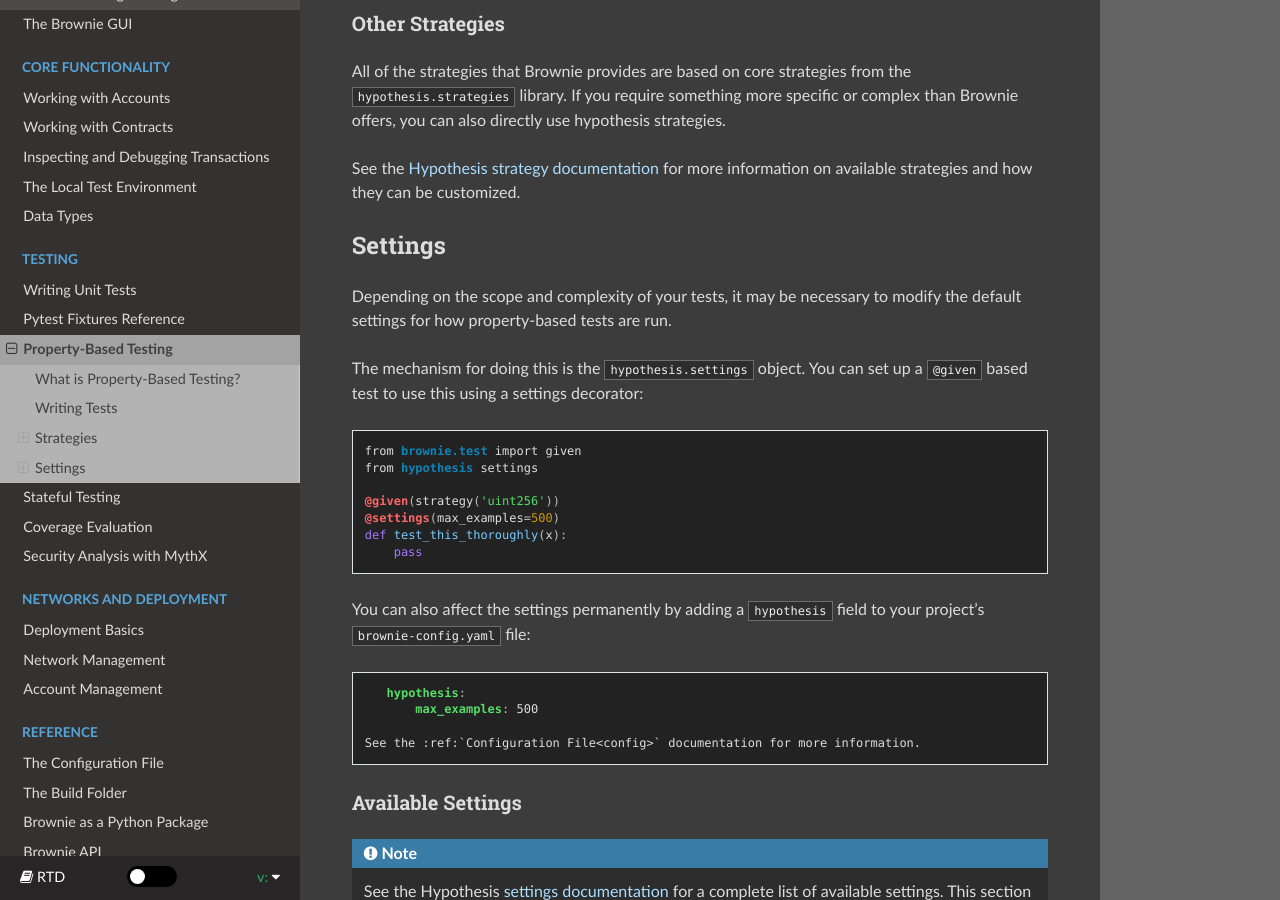
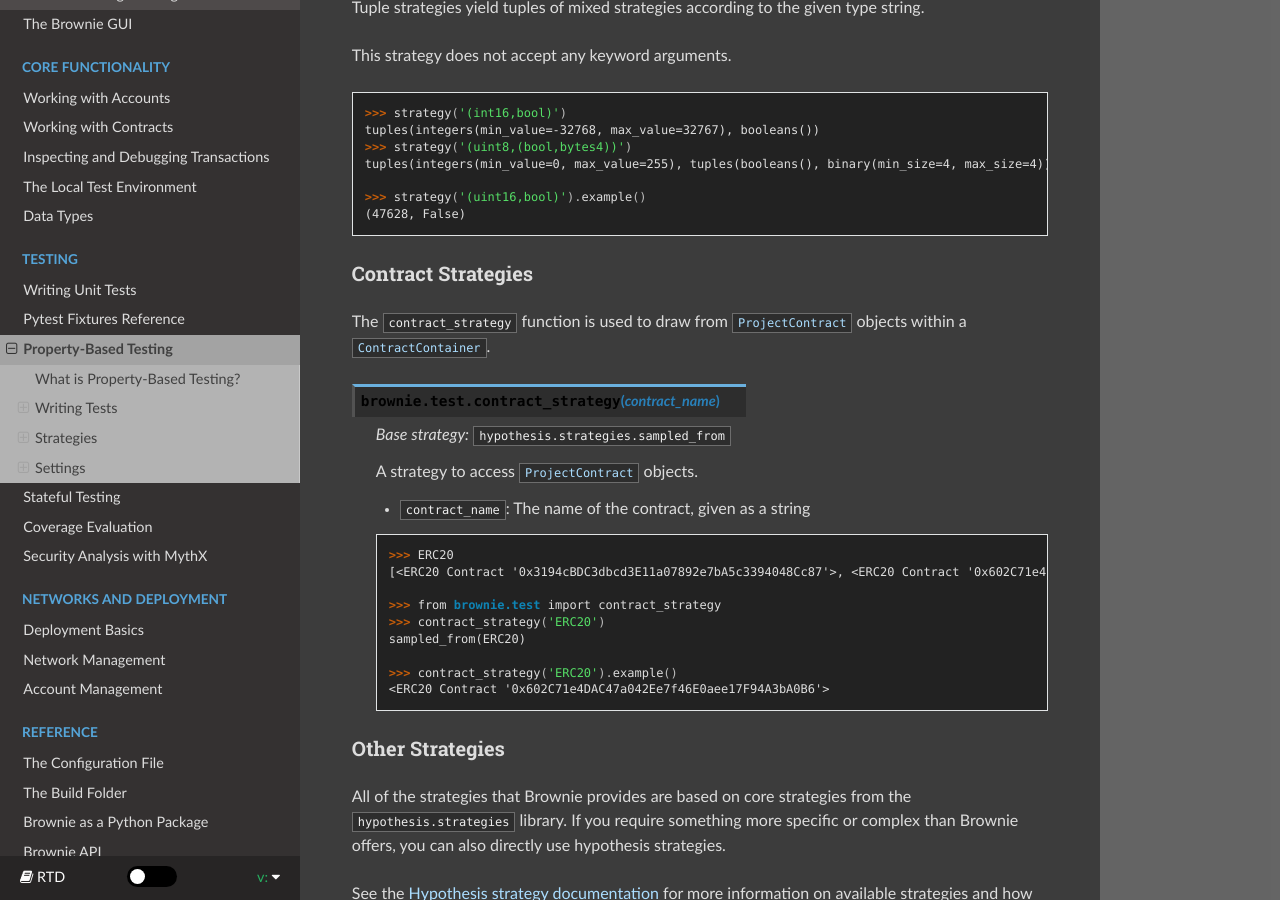
Before and after one commit to eth-brownie/brownie, a Sphinx documentation site: the page built from docs/tests-hypothesis-property.rst, in a window 1280 px wide and 900 px high, scrolled down 6544 px. Built offline with Sphinx 7.4.7 and the Read the Docs theme 2.0.0, drawn with Linux system fonts in a browser that asks for light colours; some of the changed text lies outside the part shown.

Commit message:
docs: contract_strategy

```diff
--- a/docs/tests-hypothesis-property.rst
+++ b/docs/tests-hypothesis-property.rst
@@ -33,8 +33,19 @@
 
     from brownie.test import given, strategy
 
-* ``given`` is a decorator that converts a test function that accepts arguments into a randomized test. This is a thin wrapper around :func:`hypothesis.given <hypothesis.given>`, the API is identical.
-* ``strategy`` is a method for creating :ref:`test strategies<hypothesis-strategies>` based on ABI types.
+.. py:function:: brownie.test.given
+
+    A decorator for turning a test function that accepts arguments into a randomized test.
+
+    When using Brownie, this is the main entry point to property-based testing. This is a thin wrapper around :func:`hypothesis.given <hypothesis.given>`, the API is identical.
+
+    .. warning::
+
+        Be sure to import ``@given`` from Brownie and not directly from Hypothesis. Importing the function directly can cause issues with test isolation.
+
+.. py:function:: brownie.test.strategy
+
+    A method for creating :ref:`test strategies<hypothesis-strategies>` based on ABI types.
 
 A test using Hypothesis consists of two parts: A function that looks like a normal pytest test with some additional arguments, and a ``@given`` decorator that specifies how to those arguments are provided.
 
@@ -294,6 +305,34 @@
     >>> strategy('(uint16,bool)').example()
     (47628, False)
 
+Contract Strategies
+-------------------
+
+The ``contract_strategy`` function is used to draw from :func:`ProjectContract <brownie.network.contract.ProjectContract>` objects within a :func:`ContractContainer <brownie.network.contract.ContractContainer>`.
+
+
+.. py:function:: brownie.test.contract_strategy(contract_name)
+
+    `Base strategy:` :func:`hypothesis.strategies.sampled_from <hypothesis.strategies.sampled_from>`
+
+    A strategy to access :func:`ProjectContract <brownie.network.contract.ProjectContract>` objects.
+
+    * ``contract_name``: The name of the contract, given as a string
+
+    .. code-block:: python
+
+        >>> ERC20
+        [<ERC20 Contract '0x3194cBDC3dbcd3E11a07892e7bA5c3394048Cc87'>, <ERC20 Contract '0x602C71e4DAC47a042Ee7f46E0aee17F94A3bA0B6'>]
+
+        >>> from brownie.test import contract_strategy
+        >>> contract_strategy('ERC20')
+        sampled_from(ERC20)
+
+        >>> contract_strategy('ERC20').example()
+        <ERC20 Contract '0x602C71e4DAC47a042Ee7f46E0aee17F94A3bA0B6'>
+
+
+
 Other Strategies
 ----------------
 
```
